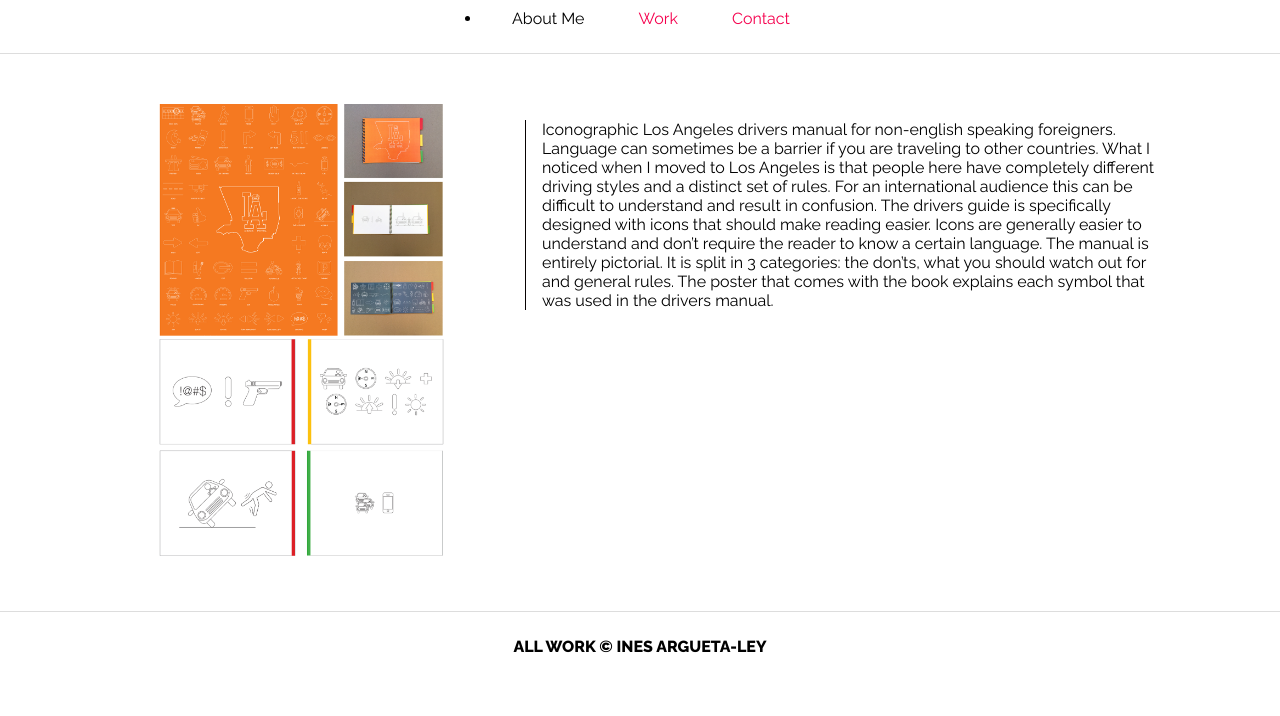
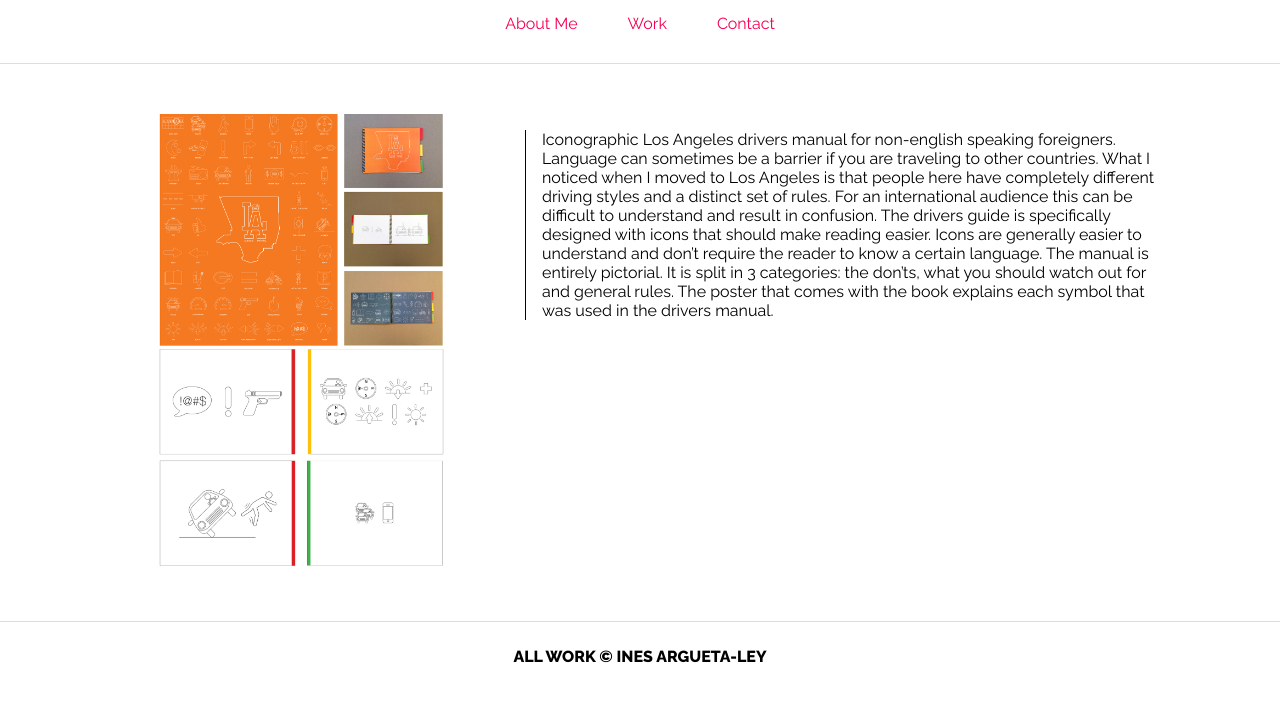
Before and after one commit to inesley/milestone5, a plain HTML site: page ladrivers.html in a window 1280 px wide. Shown: the part 216-932 px from the top of the page. Drawn offline with Linux system fonts and the light colour scheme.

Commit message:
almost final

```diff
--- a/ladrivers.html
+++ b/ladrivers.html
@@ -15,11 +15,9 @@
 			<img alt="logo" src="images/logo1.png">
 		</div>
 		<nav>
-			<li>
-				<a class="link active" href="aboutme.html">About Me</a>
-				<a class="link" href="work.html">Work</a>
-				<a class="link" href="contact.html">Contact</a>
-			</li>
+			<a class="link" href="aboutme.html">About Me</a>
+			<a class="link" href="work.html">Work</a>
+			<a class="link" href="contact.html">Contact</a>
 		</nav>
 	</header>
 
```
Also changed, not shown: aboutme.html (+3 -5 lines), benevolentia.html (+3 -5 lines), contact.html (+3 -5 lines), css/work.css (+9 -0 lines).
